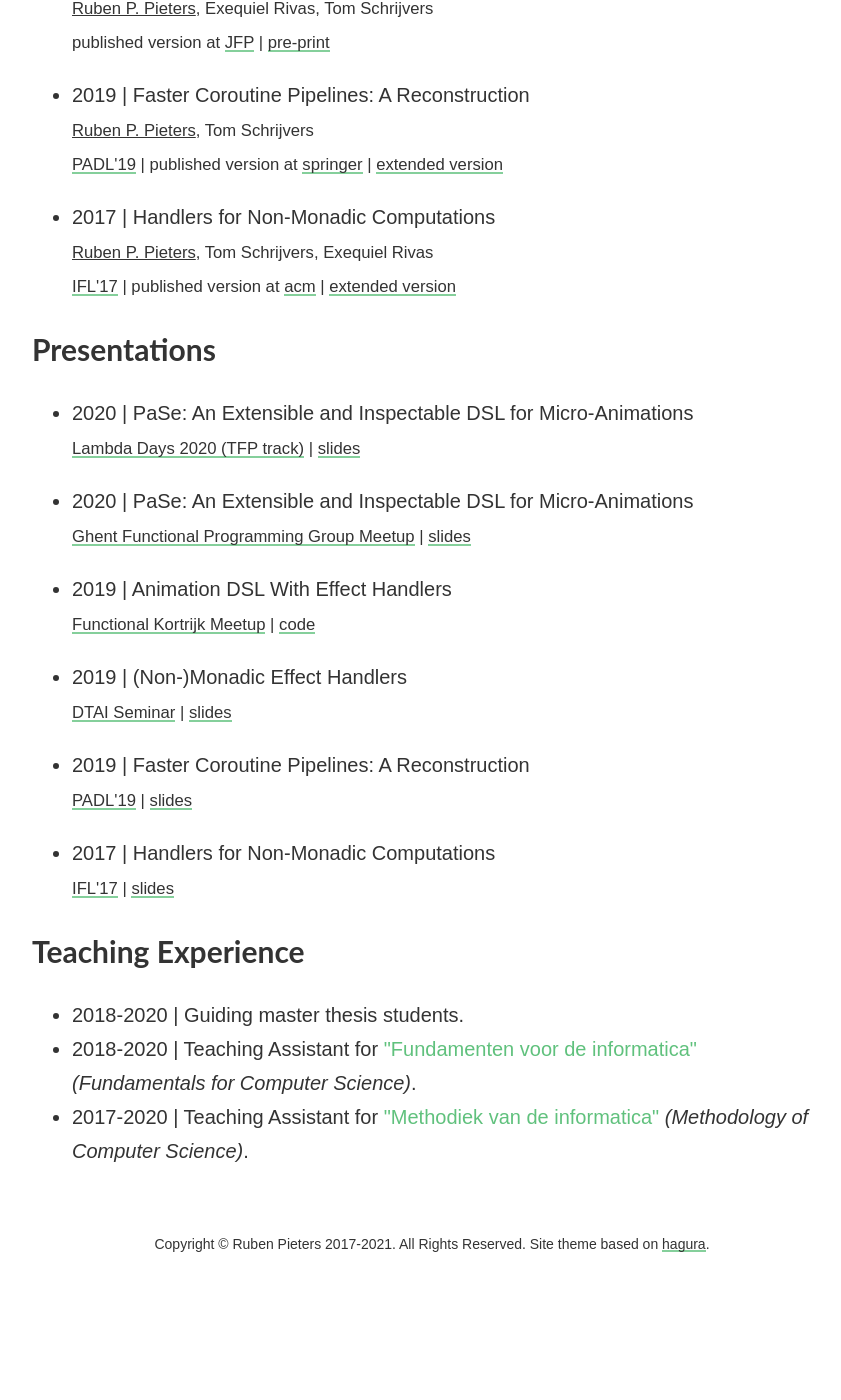
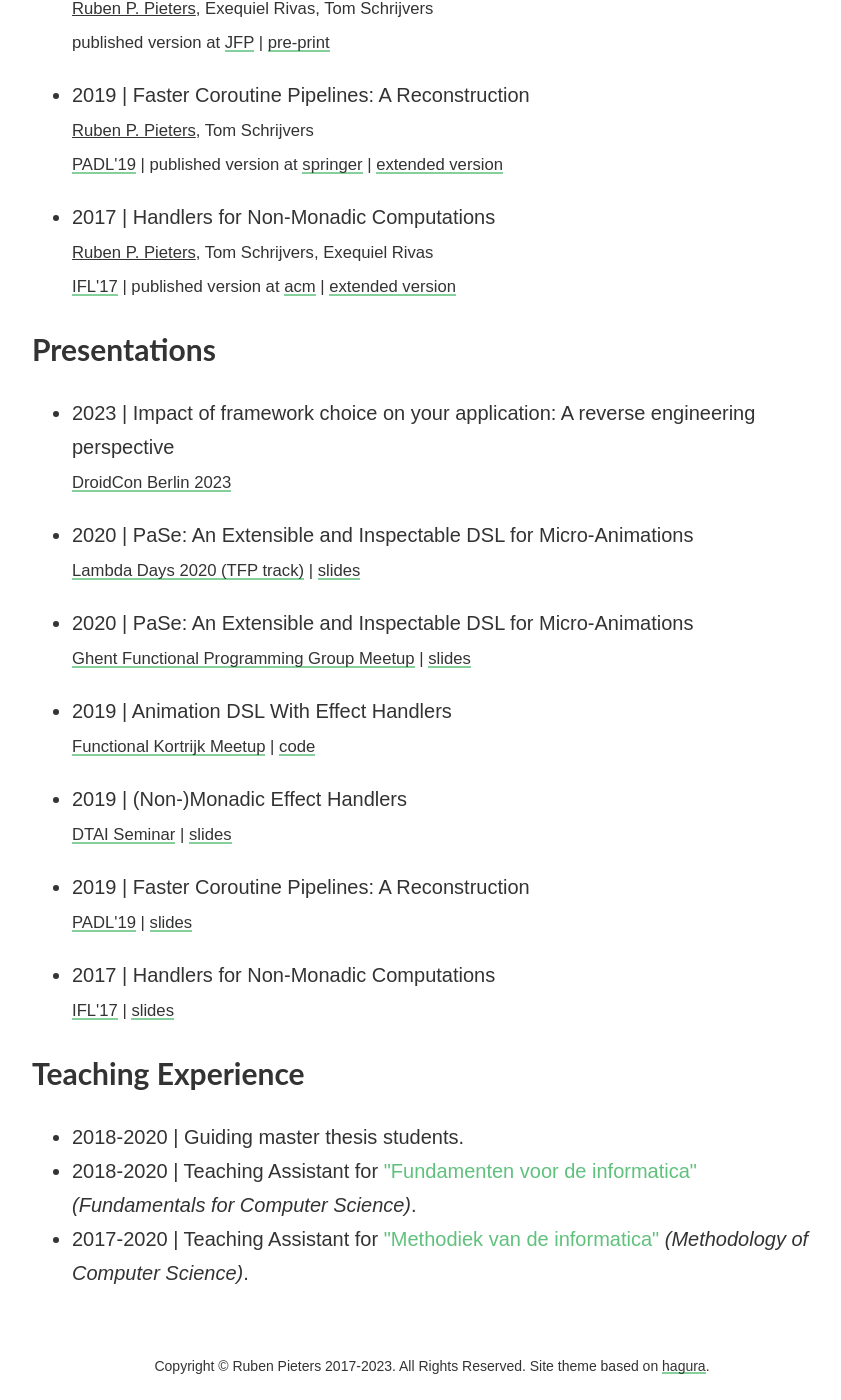
Before and after one commit to rubenpieters/rubenpieters.github.io, a Jekyll site: the page built from academic.html, in a window 1280 px wide and 1400 px high, scrolled down 586 px. Shown: the whole window, without its empty margins (208-1049 px from the left). Built offline with Jekyll 4.4.1, drawn with Linux system fonts in a browser that asks for light colours; before the commit the page ends 1864 px from its top, so only the background shows below that.

Commit message:
add droidcon berlin presentation

```diff
--- a/_layouts/default.html
+++ b/_layouts/default.html
@@ -56,7 +56,7 @@
     </body>
 	<footer>
         <div class="container">
-		  <p class="copyright">Copyright © Ruben Pieters 2017-2021. All Rights Reserved. Site theme based on <a href="https://github.com/sharu725/hagura">hagura</a>.</p>
+		  <p class="copyright">Copyright © Ruben Pieters 2017-2023. All Rights Reserved. Site theme based on <a href="https://github.com/sharu725/hagura">hagura</a>.</p>
         </div>
 	</footer>
 </html>
--- a/academic.html
+++ b/academic.html
@@ -38,6 +38,10 @@ layout: default
 <h2>Presentations</h2>
 <ul>
   <li>
+    <p>2023 | Impact of framework choice on your application: A reverse engineering perspective</p>
+	  <p style="margin-top: -20px"><small><a href="https://www.droidcon.com/events/droidcon-berlin-2023/">DroidCon Berlin 2023</a></small></p>
+  </li>
+  <li>
     <p>2020 | PaSe: An Extensible and Inspectable DSL for Micro-Animations</p>
 	  <p style="margin-top: -20px"><small><a href="https://www.lambdadays.org/lambdadays2020">Lambda Days 2020 (TFP track)</a> | <a href="{{ '/assets/tfp20.pdf' | relative_url }}">slides</a></small></p>
   </li>
```
